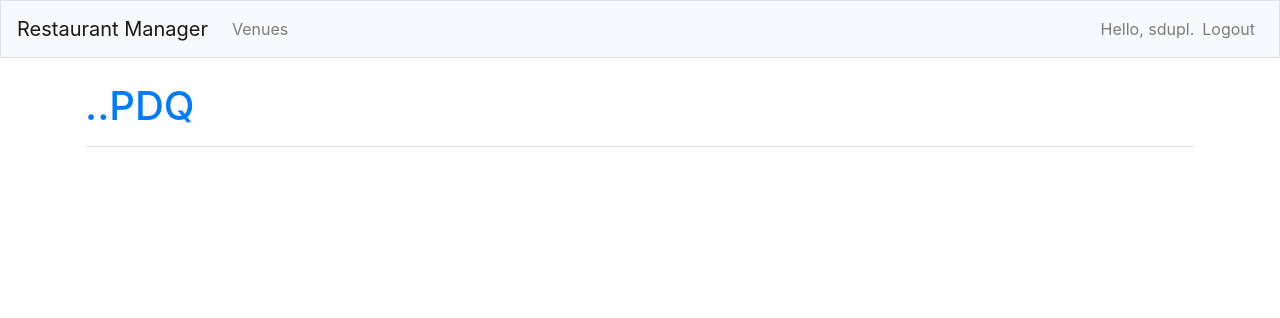
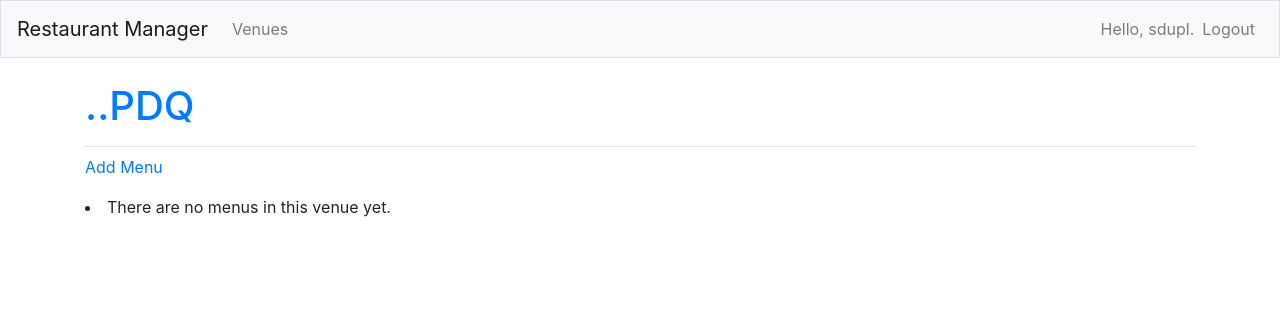
Before and after one commit to sduplantis18/Seated-Restaurant-Manager, a Django app: page /entry/6/ in a window 1280 px wide. Shown: the top 318 px of the page. Run offline with Django 3.2, Linux system fonts and the light colour scheme; a user stored in the database is signed in; data comes from the database, SQL or seed files in the repository; both versions use the stored data as it was after the commit; some libraries are stand-ins or nearby versions.

Commit message:
Added more templates & views
new_menu view function
menu function
menu.html
new_menu.html

```diff
--- a/learning_logs/forms.py
+++ b/learning_logs/forms.py
@@ -18,4 +18,4 @@ class MenuForm(forms.ModelForm):
     class Meta:
         model = Menu
         fields = ['title']
-        labels = {'title':'title'}
+        labels = {'title':'Menu Title'}
--- a/learning_logs/models.py
+++ b/learning_logs/models.py
@@ -49,7 +49,7 @@ class Menu(models.Model):
 class Menu_item(models.Model):
     """An item on a menu"""
     menu = models.ForeignKey(Menu, on_delete=models.CASCADE)
-    title = models.TextField(max_length=50, null=False)
+    title = models.CharField(max_length=50, null=False)
     price = models.DecimalField(max_digits=6, decimal_places=2, default=None, blank=True, null=True)
 
     class Meta:
--- a/learning_logs/templates/learning_logs/entry.html
+++ b/learning_logs/templates/learning_logs/entry.html
@@ -6,5 +6,18 @@
 {% endblock page_header %}
 
 {% block content %}
+<p>
+    <a href="{% url 'learning_logs:new_menu' entry.id %}">Add Menu</a>
+</p>
+
+    {% for menu in menus %}
+    <div class="card mb-4">
+        <h4 class="card-header">
+            <small><a href="{% url 'learning_logs:menu' menu.id %}">{{ menu }}</a></small>
+        </h4>
+    </div>
+    {% empty %}
+        <li>There are no menus in this venue yet.</li>
+    {% endfor %}
 
 {% endblock content %}
--- a/learning_logs/urls.py
+++ b/learning_logs/urls.py
@@ -26,6 +26,8 @@ urlpatterns = [
     path('delete/<int:topic_id>/', views.delete_topic, name='delete_topic'),
     # Page for adding a new menu
     path('new_menu/<int:entry_id>/', views.new_menu, name='new_menu'),
+    # Page for a menu
+    path('menu/<int:menu_id>/', views.menu, name='menu'),
 ]
 
 if settings.DEBUG:
--- a/learning_logs/views.py
+++ b/learning_logs/views.py
@@ -145,11 +145,27 @@ def new_menu(request, entry_id):
         if form.is_valid:
             new_menu = form.save(commit=False)
             new_menu.entry = entry
-            new_entry.save()
-            #TODO Need to create a URL path for Entry (DONE)
-            # Create a template for the entry page
-            # Create a template for the Entries page
-            # create a template for the new menu page
-            # Create a view for a single menu (Don)
-            # Create a view for all menus within a restaurant (Done)
-            return redirect()
+            form.save()
+            return redirect('learning_logs:entry', entry_id=entry_id)
+
+    # display context and render the html to display the form
+    context = {'entry':entry, 'form':form }
+    return render(request, 'learning_logs/new_menu.html', context)
+
+
+@login_required
+def menu(request, menu_id):
+    """View a menu & its menu_items"""
+    # query db for specific menu_id and store in menu variable
+    menu = Menu.objects.get(id=menu_id)
+    # Make sure the topic belongs to the current user
+    """
+    if menu.owner != request.user:
+        raise Http404
+    """
+    # query db for menu_items for each menu and sort by title
+    menu_items = menu.menu_item_set.order_by('title')
+    # store the menu and the menu items in a dictionary
+    context = {'menu': menu, 'menu_items': menu_items}
+    # send the context to the template
+    return render(request, 'learning_logs/menu.html', context)
```
Also changed, not shown: learning_logs/templates/learning_logs/new_menu.html (added, +21 -0 lines), db.sqlite3, learning_logs/migrations/0012_auto_20201106_2146.py (added), learning_logs/templates/learning_logs/menu.html (added).
